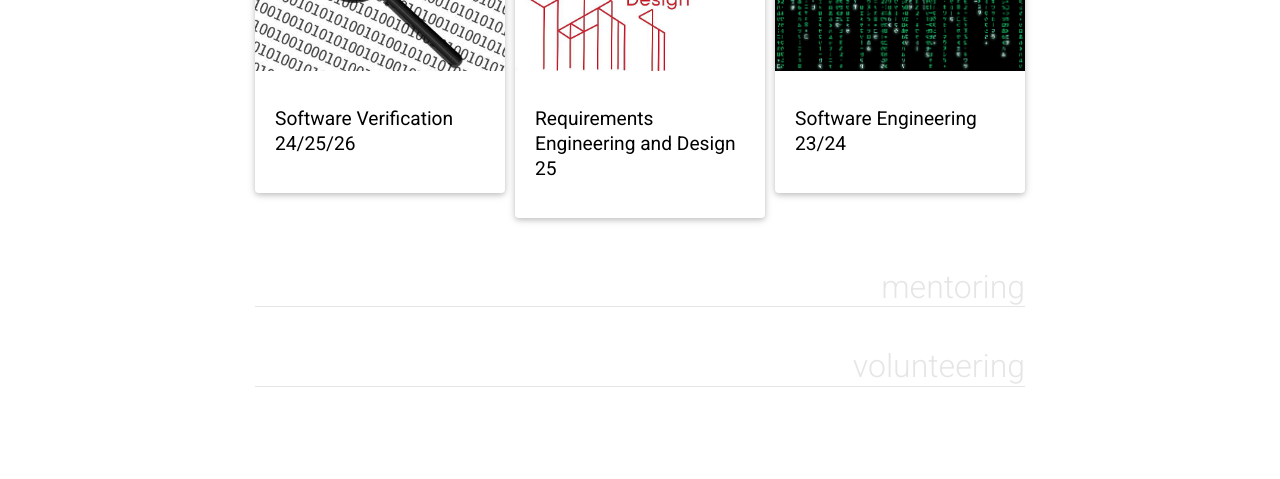
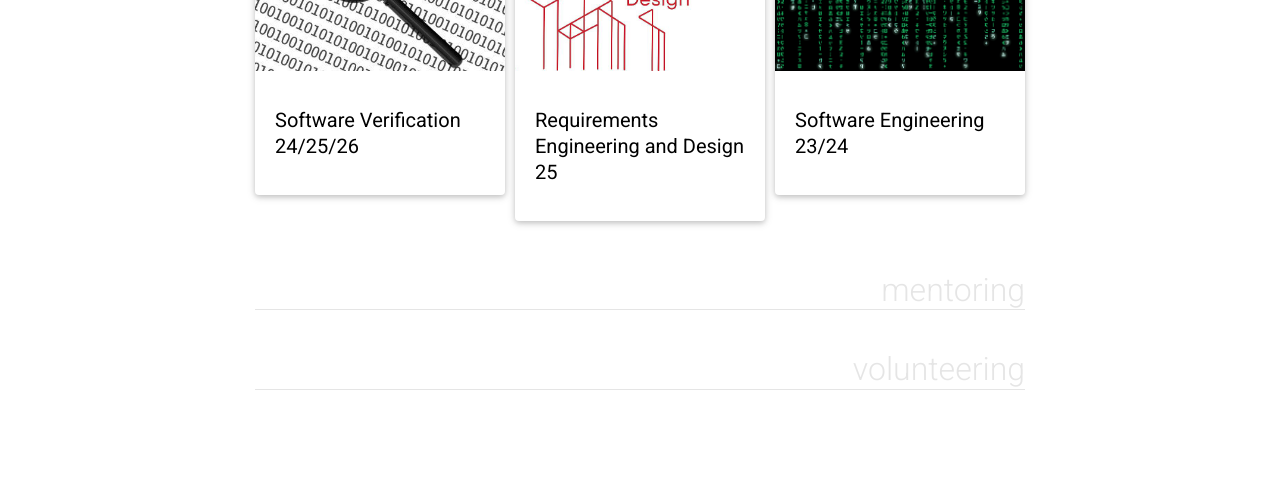
Before and after one commit to jiangnanpro/jiangnanpro.github.io, a Jekyll site: the page built from _pages/services.md, in a window 1280 px wide. Shown: the part 343-822 px from the top of the page. Built offline with Jekyll 4.4.1, drawn with Linux system fonts in a browser that asks for light colours; comment, search, counter and statistics services are not loaded; a style sheet for code colours, icons or effects is not loaded.

Commit message:
update website

```diff
--- a/_sass/_base.scss
+++ b/_sass/_base.scss
@@ -424,7 +424,7 @@ footer.sticky-bottom {
   }
 
   .card-title {
-    font-size: 1.2rem;
+    font-size: 1.25rem;
     line-height: 1.3;
   }
 
```
